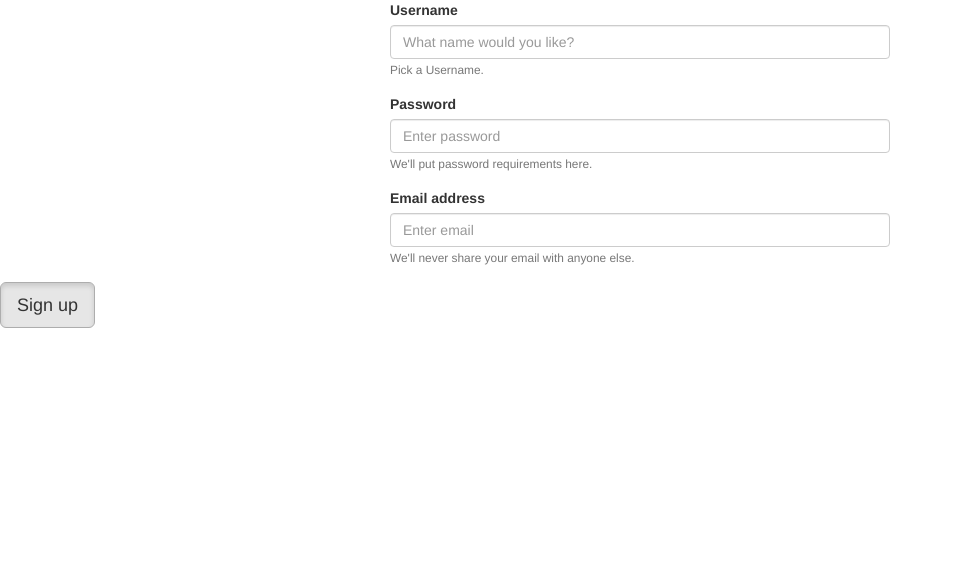
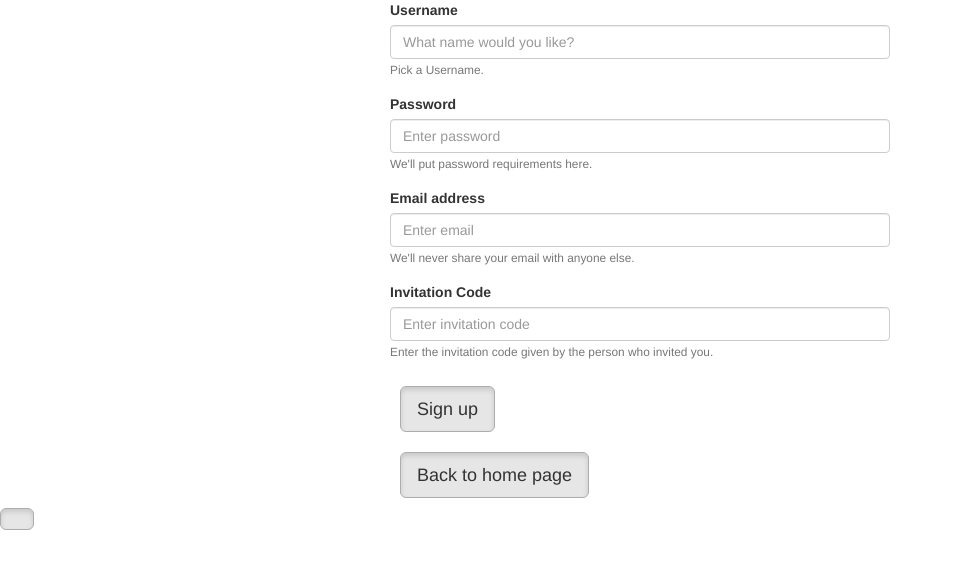
Before and after one commit to gfnation/check, a website: page node-server/html/invited.html in a window 1280 px wide. Shown: the whole page, without its empty margins (0-953 px from the left). Drawn offline with nearby package versions, Linux system fonts and the light colour scheme.

Commit message:
Create new branch away from master

```diff
--- a/node-server/html/invited.html
+++ b/node-server/html/invited.html
@@ -13,6 +13,11 @@
     max-width: 500px;
     margin:auto;
 
+}
+.center {
+    margin: auto;
+    width: 60%;
+    padding: 10px;
 }
 </style>
 
@@ -38,9 +43,16 @@
     <small id="emailHelp" class="form-text text-muted">We'll never share your email with anyone else.</small>
   </div>
 
+  <div class="form-group">
+    <label for="INVITEinput">Invitation Code</label>
+    <input type="invite" class="form-control" id="exampleInputEmail1" aria-describedby="emailHelp" placeholder="Enter invitation code">
+    <small id="emailHelp" class="form-text text-muted">Enter the invitation code given by the person who invited you.</small>
+  </div>
+  <div class='center'>
   <div class="btn btn-default btn-lg active" role="button">Sign up</div>
-
-
+        <br><br>
+  <a href="index.html" div class="btn btn-default btn-lg active" role="button">Back to home page</div>
+        </div>
         </form>
     </body>
 </html>
```
Also changed, not shown: angularindex.html (+0 -6 lines), node-server/handler/login.js (added, +14 -0 lines), node-server/html/index.html (+6 -4 lines).
